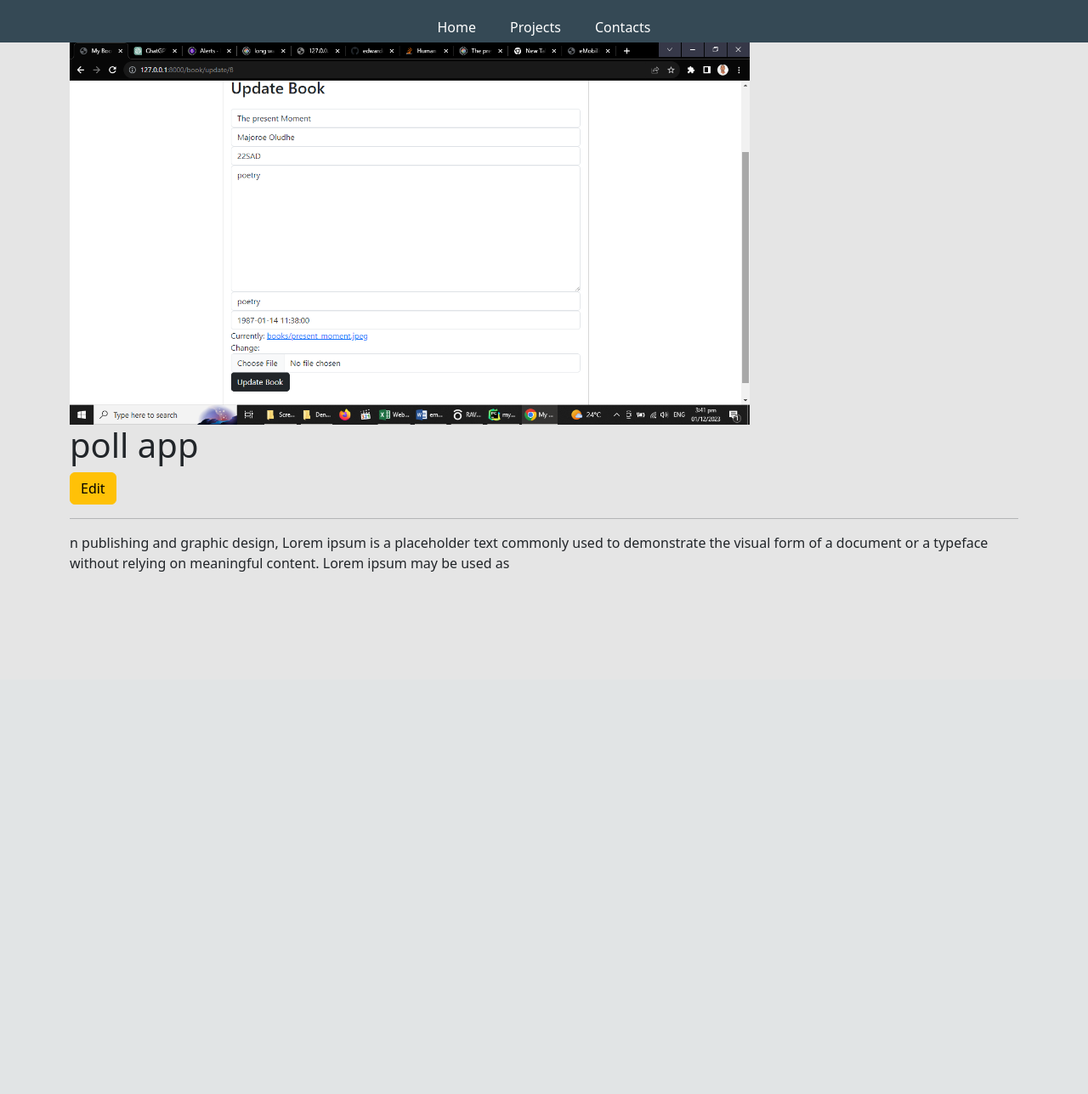
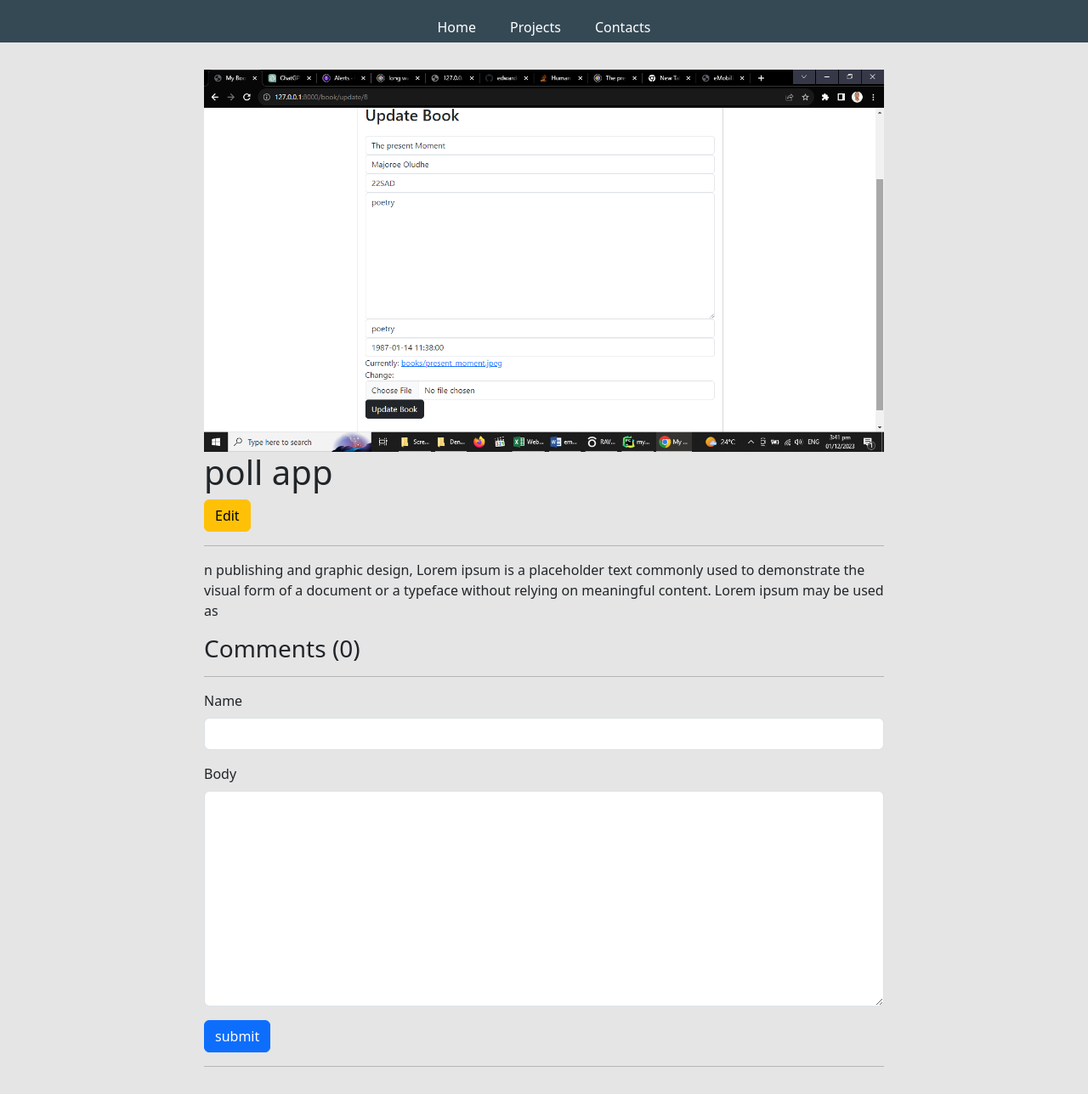
Before and after one commit to edwarddume55/MyPortfolio-Django-, a Django app: page /project/495d2835-884c-4256-b0fd-93406883a122/ in a window 1280 px wide. Shown: the whole page at 85% size. Before the commit the page ends 673 px from the top, so only its background shows below. Run offline with Django 5.2, Linux system fonts and the light colour scheme; data comes from the database, SQL or seed files in the repository; both versions use the stored data as it was after the commit; some libraries are stand-ins or nearby versions.

Commit message:
adding comments form

```diff
--- a/base/admin.py
+++ b/base/admin.py
@@ -1,9 +1,11 @@
 from django.contrib import admin
 
 # Register your models here.
-from .models import Project,Skill,Tag,Message
+from .models import Project,Skill,Tag,Message,Endorsement,Comment
 
 admin.site.register(Project)
 admin.site.register(Skill)
 admin.site.register(Tag)
 admin.site.register(Message)
+admin.site.register(Endorsement)
+admin.site.register(Comment)
--- a/base/forms.py
+++ b/base/forms.py
@@ -1,5 +1,5 @@
 from django.forms import ModelForm
-from .models import Project,Message,Skill
+from .models import Project,Message,Skill,Endorsement,Comment
 
 class ProjectForm(ModelForm):
     class Meta:
@@ -44,3 +44,31 @@ class SkillForm(ModelForm):
             {'class': 'form-control'})
         self.fields['body'].widget.attrs.update(
             {'class': 'form-control'})
+
+
+class EndorsementForm(ModelForm):
+    class Meta:
+        model = Endorsement
+        fields='__all__'
+        exclude =['featured']
+
+    def __init__(self, *args, **kwargs):
+        super(EndorsementForm, self).__init__(*args, **kwargs)
+        self.fields['name'].widget.attrs.update(
+            {'class': 'form-control'})
+        self.fields['body'].widget.attrs.update(
+            {'class': 'form-control'})
+
+
+class CommentForm(ModelForm):
+    class Meta:
+        model = Comment
+        fields='__all__'
+        exclude =['project']
+
+    def __init__(self, *args, **kwargs):
+        super(CommentForm, self).__init__(*args, **kwargs)
+        self.fields['name'].widget.attrs.update(
+            {'class': 'form-control'})
+        self.fields['body'].widget.attrs.update(
+            {'class': 'form-control'})
--- a/base/models.py
+++ b/base/models.py
@@ -14,13 +14,26 @@ class Project(models.Model):
     def __str__(self):
         return self.title
 
+class Comment(models.Model):
+     project=models.ForeignKey(Project, on_delete=models.CASCADE)
+     name = models.CharField(max_length=200)
+     body = models.TextField(null=True, blank=True)
+     created=models.DateTimeField(auto_now_add=True, null=True)
+
+     def __str__(self):
+        return self.body[0:50]
+
+
+
+
+
 class Skill(models.Model):
     title=models.CharField(max_length=200)
     body=models.TextField(null=True, blank=True)
     created=models.DateTimeField(auto_now_add=True)
     id=models.UUIDField(default=uuid.uuid4, unique=True, primary_key=True, editable=False)
 
-def __str__(self):
+    def __str__(self):
         return self.title
 
 class Tag(models.Model):
@@ -42,3 +55,13 @@ class Message(models.Model):
 
     def __str__(self):
         return self.name
+
+
+class Endorsement(models.Model):
+     name=models.CharField(max_length=200, null=True)
+     body = models.TextField()
+     approved = models.BooleanField(default=False, null=True)
+     featured = models.BooleanField(default=False)
+
+     def __str__(self):
+          return self.body[0:50]
--- a/base/templates/base/project.html
+++ b/base/templates/base/project.html
@@ -2,14 +2,53 @@
 {%load static%}
 {%block content%}
 
+<style>
+    .project-container{
+        max-width:800px;
+        margin: 0 auto;
+        margin-top: 2em;
+        margin-bottom: 2em;
+    }
+</style>
+
 <div class="container">
-
+    <div class="project-container">
     <img class="project-image" src="{{project.thumbnail.url}}" alt="">
 
     <h1>{{project.title}}</h1>
     <a href="{% url 'edit-project' project.id %}" class="btn btn-warning">Edit</a>
     <hr>
     <p>{{project.body|safe}}</p>
+
+    <div class="comments-container">
+        <h3>Comments ({{count}})</h3>
+        <hr>
+        <form action="" method="POST">
+            {%csrf_token%}
+
+            {%for field in form%}
+            <div class="mb-3">
+                <label for="exampleInputPassword1" class="form-label">{{field.label}}</label>
+                {{field}}
+            </div>
+            {%endfor%}
+            <input class="btn btn-primary" type="submit" value="submit">
+        </form>
+        <hr>
+
+    {% for comment in comments%}
+        <div class="card my-3">
+            <div class="card-body">
+                <h5>{{comment.name}}</h5>
+                <p>{{comment.body}}</p>
+
+            </div>
+
+        </div>
+    {%endfor%}
+
+    </div>
+</div>
 </div>
 
 {% endblock content %}
--- a/base/urls.py
+++ b/base/urls.py
@@ -10,8 +10,10 @@ urlpatterns = [
     path('edit-project/<str:pk>/',views.editProject, name='edit-project'),
     path('inbox/', views.inboxPage, name='inbox'),
 
-     path('message/<str:pk>/', views.messagePage, name='message'),
+    path('message/<str:pk>/', views.messagePage, name='message'),
 
-      path('add-skill/',views.addSkill, name='add-skill'),
+    path('add-skill/',views.addSkill, name='add-skill'),
+
+    path('add-endorsement/',views.addEndorsement, name='add-endorsement'),
 
 ]
--- a/base/views.py
+++ b/base/views.py
@@ -1,6 +1,6 @@
 from django.shortcuts import redirect, render
-from .models import Project,Skill,Tag,Message
-from .forms import ProjectForm, MessageForm, SkillForm
+from .models import Project,Skill,Tag,Message,Endorsement
+from .forms import EndorsementForm, ProjectForm, MessageForm, SkillForm,CommentForm
 from django.contrib import messages
 # Create your views here.
 def homePage(request):
@@ -8,6 +8,7 @@ def homePage(request):
     detailedskills = Skill.objects.exclude(body ='')
 
     skills = Skill.objects.filter(body='')
+    endorsements=Endorsement.objects.filter(approved=True)
 
     form= MessageForm()
 
@@ -16,14 +17,30 @@ def homePage(request):
         if form.is_valid():
             form.save()
             messages.success(request, 'Your message was sucessfull sent')
-    context={'projects':projects, 'skills':skills, 'detailedskills':detailedskills, 'form':form}
+    context={'projects':projects, 'skills':skills, 'detailedskills':detailedskills, 'form':form,'endorsements':endorsements}
     return render(request, 'base/home.html',context )
 
 
 def projectPage(request,pk):
     project=Project.objects.get(id=pk)
-    context={'project':project}
+    count=project.comment_set.count()
+
+    comments = project.comment_set.all().order_by('-created')
+
+    form=CommentForm()
+    if request.method == 'POST':
+        form=CommentForm(request.POST)
+        if form.is_valid():
+            comment= form.save(commit=False)
+            comment.project = project
+            comment.save()
+            messages.success(request, 'Your comment was sucessfull added')
+
+
+    context={'project':project, 'count':count, 'comments':comments, 'form':form}
     return render(request, 'base/project.html', context)
+
+
 
 def addProject(request):
     form=ProjectForm()
@@ -73,3 +90,16 @@ def addSkill(request):
         return redirect('home')
     context = {'form':form}
     return render(request, 'base/skill_form.html', context)
+
+
+
+def addEndorsement(request):
+    form= EndorsementForm()
+    if request.method =='POST':
+        form = EndorsementForm(request.POST)
+        if form.is_valid():
+            form.save()
+        messages.success(request, 'Thank you, Your Endorsement was succesifully added!')
+        return redirect('home')
+    context = {'form':form}
+    return render(request, 'base/endorsement_form.html', context)
```
Also changed, not shown: base/templates/base/endorsement_form.html (added, +20 -0 lines), base/templates/base/home.html (+17 -0 lines), base/migrations/0007_endorsement.py (added), base/migrations/0008_endorsement_approved.py (added), base/migrations/0009_comment.py (added), base/migrations/0010_comment_created.py (added), db.sqlite3.
